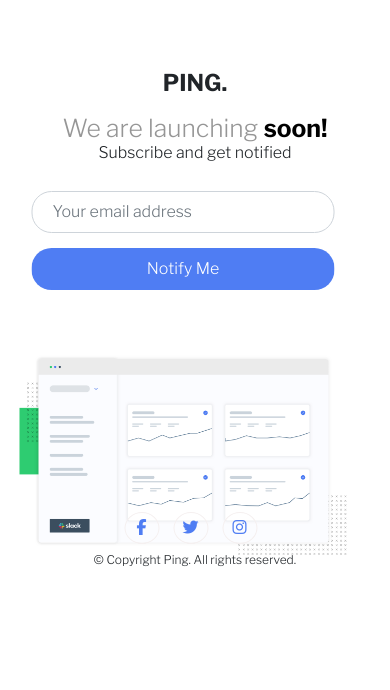
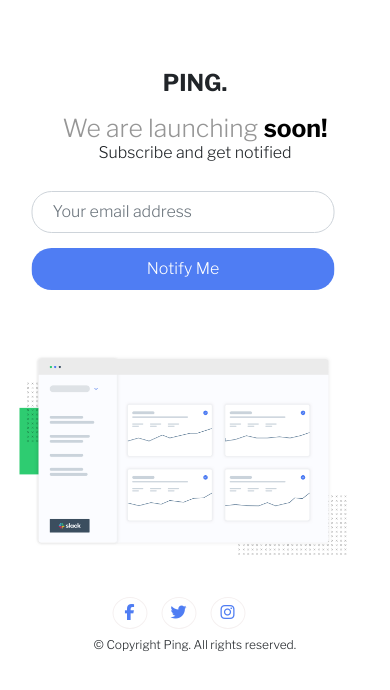
Before and after one commit to ashish-tiwari98/Ping-coming-soon, a plain HTML site: page index.html in a window 390 px wide. Drawn offline with nearby package versions, Linux system fonts and the light colour scheme.

Commit message:
positioned social icons

```diff
--- a/index.html
+++ b/index.html
@@ -43,15 +43,15 @@
     <div class="row px-5 py-2">
         <img src="images/illustration-dashboard.png" alt="bg-img">
     </div>
+    </div>
     <div class="row social">
       <div class="circle"><i class="fa-brands fa-facebook-f"></i></div>
       <div class="circle"><i class="fa-brands fa-twitter"></i></div>
       <div class="circle"><i class="fa-brands fa-instagram"></i></div>
     </div>
-      <footer>
-        &copy; Copyright Ping. All rights reserved.
-      </footer>
-    </div>
+    <footer>
+      &copy; Copyright Ping. All rights reserved.
+    </footer>
   </main>
   <script src="email-validation.js"></script>
 </body>
--- a/styles.css
+++ b/styles.css
@@ -100,7 +100,7 @@ footer{
     }
     .social,footer{
         position: relative;
-        top:20%;
+        top:10% !important;
     }
 
     .px-5{
```
